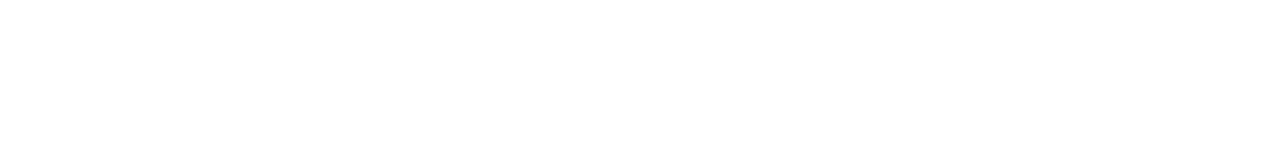
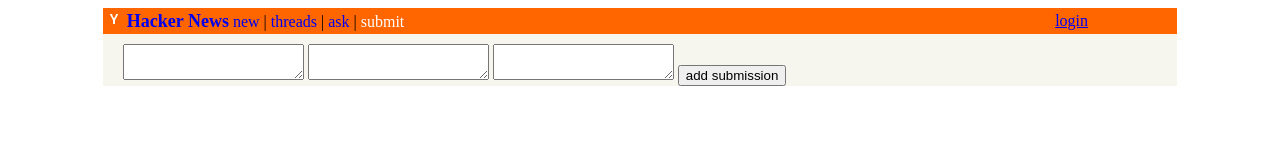
Before and after one commit to victorpm5/HackerNew-Angular, a website: page public/new_submission.html in a window 1280 px wide. Drawn offline with nearby package versions, Linux system fonts and the light colour scheme; some packages are replaced by stand-ins of ours.

Commit message:
new submission done

```diff
--- a/public/new_submission.html
+++ b/public/new_submission.html
@@ -1,10 +1,115 @@
 <!DOCTYPE html>
-<html lang="en">
-<head>
-    <meta charset="UTF-8">
-    <title>HackerNews | New submission</title>
-</head>
-<body>
+<script src="https://ajax.googleapis.com/ajax/libs/angularjs/1.4.8/angular.min.js"></script>
+<script src="https://ajax.googleapis.com/ajax/libs/angularjs/1.4.8/angular-route.js"></script>
+<div ng-app="new_submission_app" ng-controller="new_submission_ctrl">
+    <head>
+        <title>Submit | Hacker News</title>
+    </head>
 
-</body>
-</html>
+    <body>
+        <center>
+            <table bgcolor="#f6f6ef" border="0" cellpadding="0" cellspacing="0" width="85%">
+                <tbody>
+                <tr>
+                    <td bgcolor="ff6600">
+                        <table style="padding:2px" border="0" cellpadding="0" cellspacing="0" width="100%">
+                            <tbody>
+                                <tr>
+                                    <td style="width:18px;padding-right:4px">
+                                        <a style="text-decoration:none;" href="/"><img src="./img/y18.gif"></a>
+                                    </td>
+                                    <td class="header">
+                                        <font size="4"> <b><a style="text-decoration:none;" href="/">Hacker News</a></b></font>
+                                        <font size="3">
+                                            <a style="text-decoration:none;" href="/" target="_self">new</a> |
+                                            <a style="text-decoration:none;" href="/threads" target="_self">threads</a> |
+                                            <a style="text-decoration:none;" href="/ask" target="_self">ask</a> |
+                                            <a style="text-decoration:none;" href="./new_submission.html" target="_self"><font color="white">submit</font></a>
+                                        </font>
+                                    </td>
+                                    <td>
+                                        <font size="3">
+                                            <a id="login" href="#" >Log in</a>
+                                            <a id="logout" href="#" >| Log out</a>
+                                        </font>
+                                    </td>
+                                    <td class="spacer" style="width:10px"></td>
+                                </tr>
+                            </tbody>
+                        </table>
+                    </td>
+                </tr>
+                <tr style="height:10px"></tr>
+                <tr>
+                    <td>
+                        <div style="margin-left:20px">
+                            <form id="submission_content_form" novalidate class="simple-form" ng-submit="submitSubmission()">
+                                <textarea id="title" value="" form="submission_content_form"></textarea>
+                                <textarea id="url" value="" form="submission_content_form"></textarea>
+                                <textarea id="text" value="" form="submission_content_form"></textarea>
+                                <input type="submit" value="add submission" />
+                            </form>
+                        </div>
+                    </td>
+                </tr>
+            </table>
+        </center>
+    </body>
+
+    <script>
+        var app = angular.module("new_submission_app", ["ngRoute"]);
+
+        app.config(function($locationProvider) {
+            $locationProvider.html5Mode({
+              enabled: true,
+              requireBase: false
+            }).hashPrefix('!');
+        });
+
+        app.controller('new_submission_ctrl', ['$scope', '$location', '$http', '$window',
+           function ($scope, $location, $http, $window) {
+                $scope.submitSubmission = function() {
+                    if ($scope.userId) {
+                        var title = document.getElementById('title').value;
+                        var url = document.getElementById('url').value;
+                        var text = document.getElementById('text').value;
+                        $http.post('https://hackernew.herokuapp.com/submissions.json', {'title': title, 'url': url, 'text': text}, {headers: {'api_key': $scope.token, 'Content-type': 'application/json'}}).then(function(response){
+                            window.location.href = "./index.html";
+                        });
+                    }
+                    else {
+                        alert("Not authenticated.");
+                    }
+                };
+
+
+              //Get ID out of current URL
+
+              var token_id = $location.search().token;
+              $scope.token = token_id;
+
+              var user_id = $location.search().userid;
+              $scope.userId = user_id;
+
+              if(user_id){
+                  document.getElementById("login").href="./user_profile.html?userprofileid=" + user_id + "&token=" + token_id + "&userid=" + user_id;
+                  document.getElementById('login').target="_self";
+                  document.getElementById("login").textContent = "usuari";
+                  document.getElementById("logout").style.display = "inline";
+                  document.getElementById("logout").href="/";
+                  document.getElementById("logout").target="_self";
+                 $http.get("https://hackernew.herokuapp.com/users/"+user_id+".json")
+                  .then(function(response) {
+                        document.getElementById("login").textContent = response.data.name;
+                 });
+              }
+              else{
+                  document.getElementById("login").href="https://hackernew.herokuapp.com/signin?url=" + document.URL;
+                  document.getElementById("login").target="_self";
+                  document.getElementById("login").textContent = "login";
+                  document.getElementById("logout").style.display = "none";
+              }
+
+        }]);
+    </script>
+</div>
```
